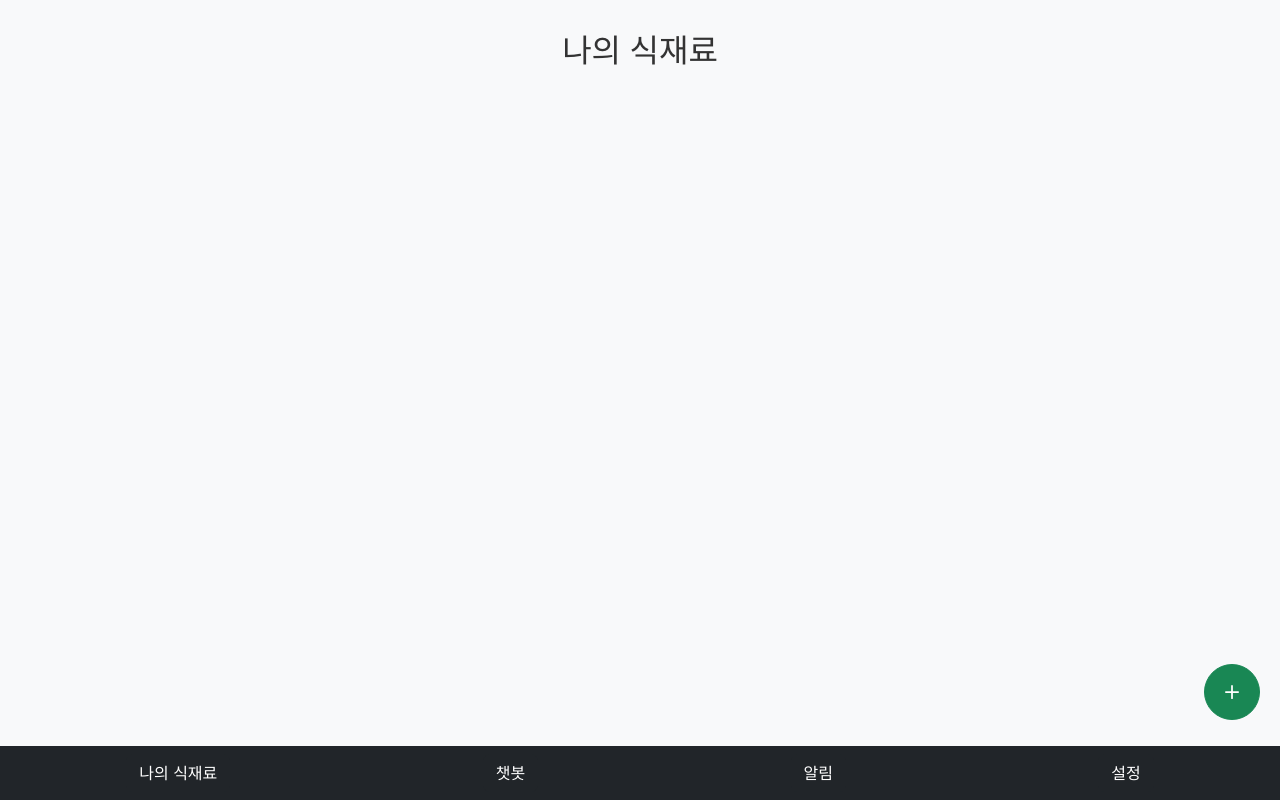
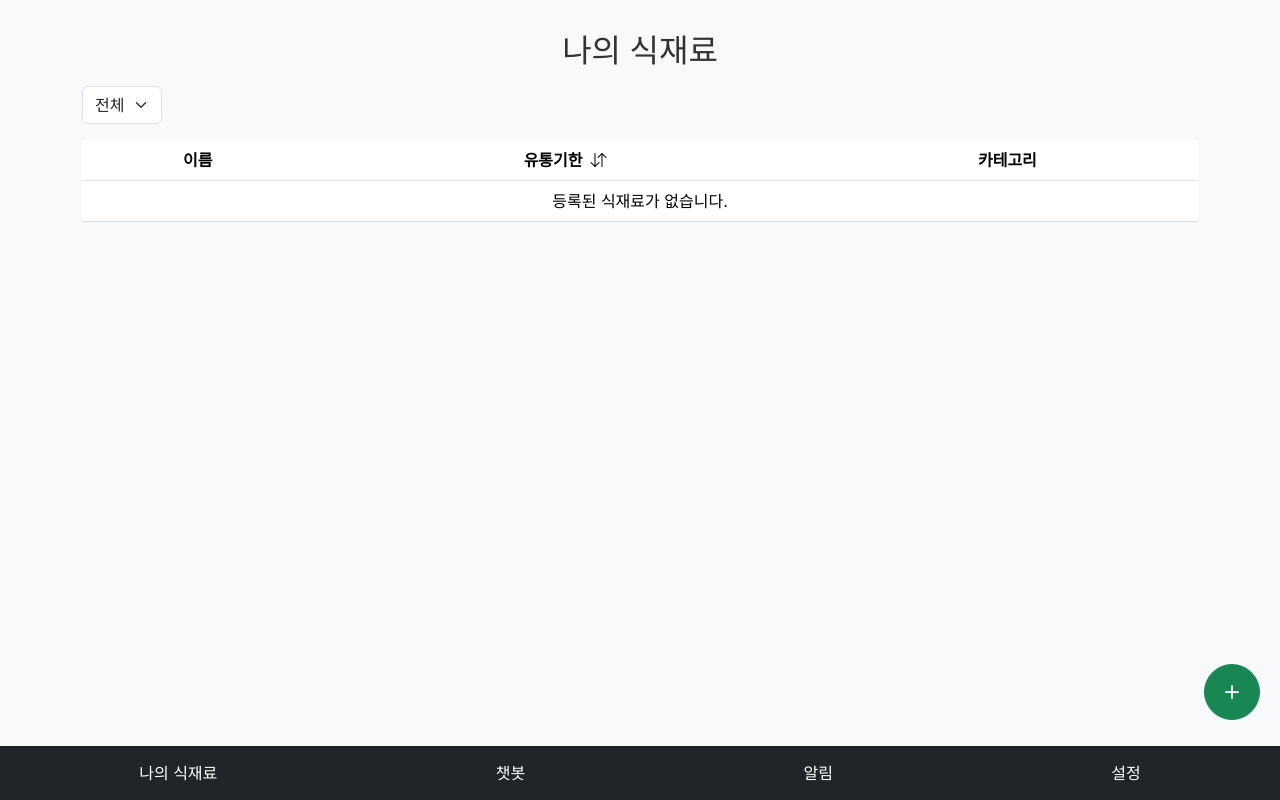
Before and after one commit to thedance546/WebService, a React (Create React App) app in the folder Front/: page /Home in a window 1280 px wide. Built offline with nearby package versions, Linux system fonts and the light colour scheme.

Commit message:
dataframe column click event

```diff
--- a/Front/package.json
+++ b/Front/package.json
@@ -8,6 +8,7 @@
     "@testing-library/user-event": "^13.5.0",
     "axios": "^1.7.7",
     "bootstrap": "^5.3.3",
+    "bootstrap-icons": "^1.11.3",
     "react": "^18.3.1",
     "react-bootstrap": "^2.10.5",
     "react-bootstrap-icons": "^1.11.4",
@@ -39,5 +40,8 @@
       "last 1 firefox version",
       "last 1 safari version"
     ]
+  },
+  "devDependencies": {
+    "source-map-loader": "^5.0.0"
   }
 }
--- a/Front/src/components/Ingredients/IngredientsTable.js
+++ b/Front/src/components/Ingredients/IngredientsTable.js
@@ -1,5 +1,6 @@
 // src/components/Ingredients/IngredientsTable.js
 import React, { useState } from "react";
+import "bootstrap-icons/font/bootstrap-icons.css"; // Bootstrap Icons
 
 const IngredientsTable = ({ data }) => {
   const [filter, setFilter] = useState("전체");
@@ -8,6 +9,10 @@ const IngredientsTable = ({ data }) => {
   const filteredData = data.filter((item) =>
     filter === "전체" ? true : item.storage === filter
   );
+
+  const toggleDateType = () => {
+    setDateType((prev) => (prev === "유통기한" ? "소비기한" : "유통기한"));
+  };
 
   return (
     <div>
@@ -22,31 +27,40 @@ const IngredientsTable = ({ data }) => {
           <option value="냉동">냉동</option>
           <option value="상온">상온</option>
         </select>
-        <select
-          className="form-select w-auto"
-          value={dateType}
-          onChange={(e) => setDateType(e.target.value)}
-        >
-          <option value="유통기한">유통기한</option>
-          <option value="소비기한">소비기한</option>
-        </select>
       </div>
-      <table className="table mt-5">
+      <table className="table">
         <thead>
           <tr>
             <th>이름</th>
-            <th>{dateType}</th>
+            <th
+              className="text-center"
+              style={{ cursor: "pointer" }}
+              onClick={toggleDateType}
+            >
+              <span className="d-inline-flex align-items-center">
+                {dateType}
+                <i className="bi bi-arrow-down-up ms-2"></i>
+              </span>
+            </th>
             <th>카테고리</th>
           </tr>
         </thead>
         <tbody>
-          {filteredData.map((row, index) => (
-            <tr key={index}>
-              <td>{row.name}</td>
-              <td>{row[dateType === "유통기한" ? "shelfLife" : "consumeBy"]}</td>
-              <td>{row.category}</td>
+          {filteredData.length > 0 ? (
+            filteredData.map((row, index) => (
+              <tr key={index}>
+                <td>{row.name}</td>
+                <td>{row[dateType === "유통기한" ? "shelfLife" : "consumeBy"]}</td>
+                <td>{row.category}</td>
+              </tr>
+            ))
+          ) : (
+            <tr>
+              <td colSpan="3" className="text-center">
+                등록된 식재료가 없습니다.
+              </td>
             </tr>
-          ))}
+          )}
         </tbody>
       </table>
     </div>
--- a/Front/src/components/Ingredients/MyIngredients.js
+++ b/Front/src/components/Ingredients/MyIngredients.js
@@ -23,6 +23,8 @@ const MyIngredients = () => {
     '대파', '고등어', '김치', '돼지고기', '양배추', '버섯', '콩나물', '애호박', '고추', '깻잎',
     '시리얼', '김', '라면', '참치캔', '냉동 만두', '베이컨', '시금치', '오이', '게맛살', '삼겹살'
   ];
+  const categories = ["채소", "육류", "가공식품", "발효식품", "과일"];
+  const storageMethods = ["냉장", "냉동", "상온"];
 
   const handleUploadConfirm = () => {
     const { selectedFile, photoType } = ingredientModal.state;
@@ -53,8 +55,8 @@ const MyIngredients = () => {
       ...item,
       shelfLife: `${Math.floor(Math.random() * 10) + 1}일`, // Random shelf life
       consumeBy: `${Math.floor(Math.random() * 15) + 5}일`, // Random consume by
-      category: "랜덤 카테고리",
-      storage: "냉장",
+      category: categories[Math.floor(Math.random() * categories.length)], // 랜덤 카테고리
+      storage: storageMethods[Math.floor(Math.random() * storageMethods.length)], // 랜덤 저장 방식
     }));
 
     setDataFrame((prev) => [...prev, ...combinedData]);
@@ -116,7 +118,7 @@ const MyIngredients = () => {
       {loading && <LoadingModal />}
 
       {/* IngredientsTable */}
-      {dataFrame.length > 0 && <IngredientsTable data={dataFrame} />}
+      {<IngredientsTable data={dataFrame} />}
     </div>
   );
 };
```
Also changed, not shown: 1 other file (tests, documents, lock files or other folders).
